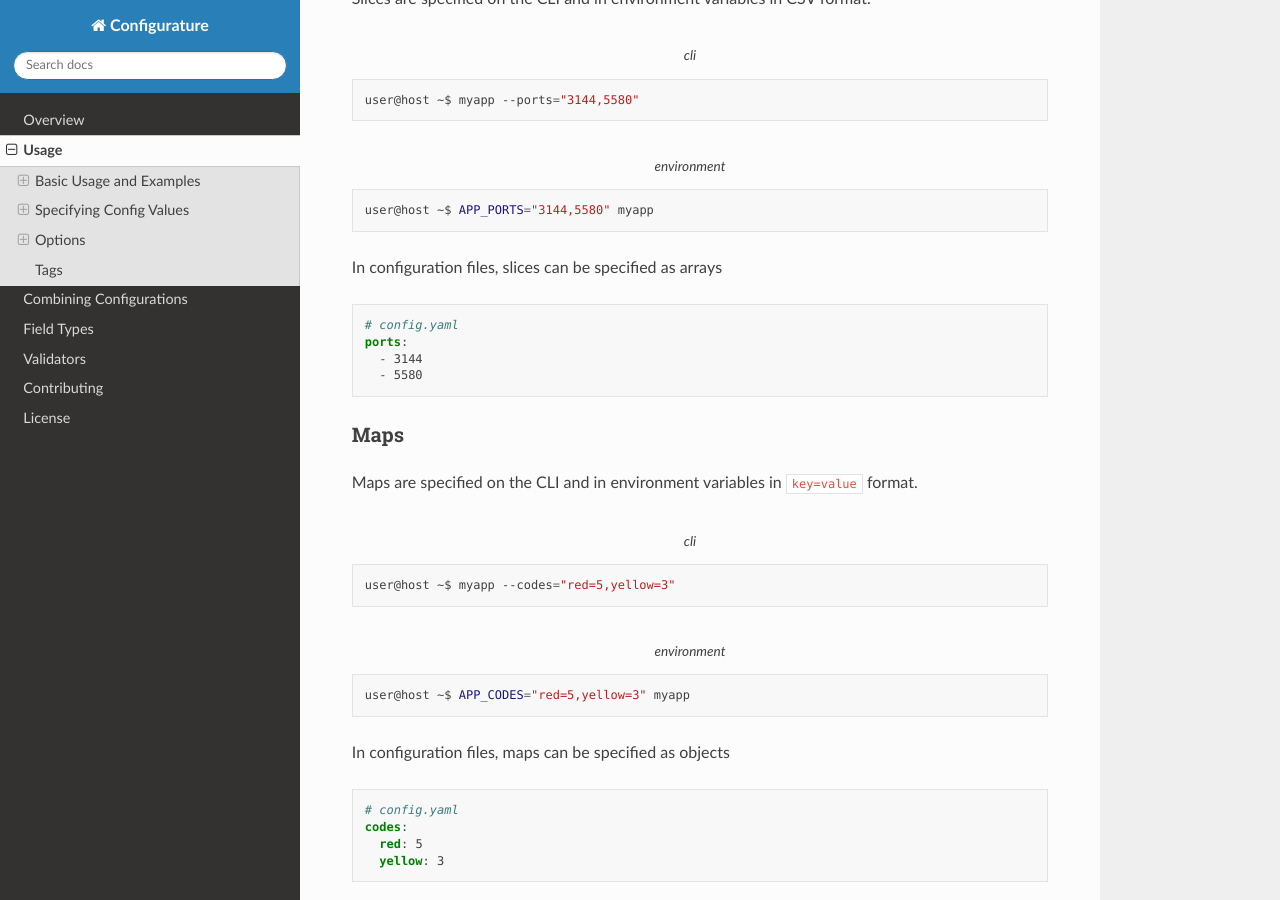
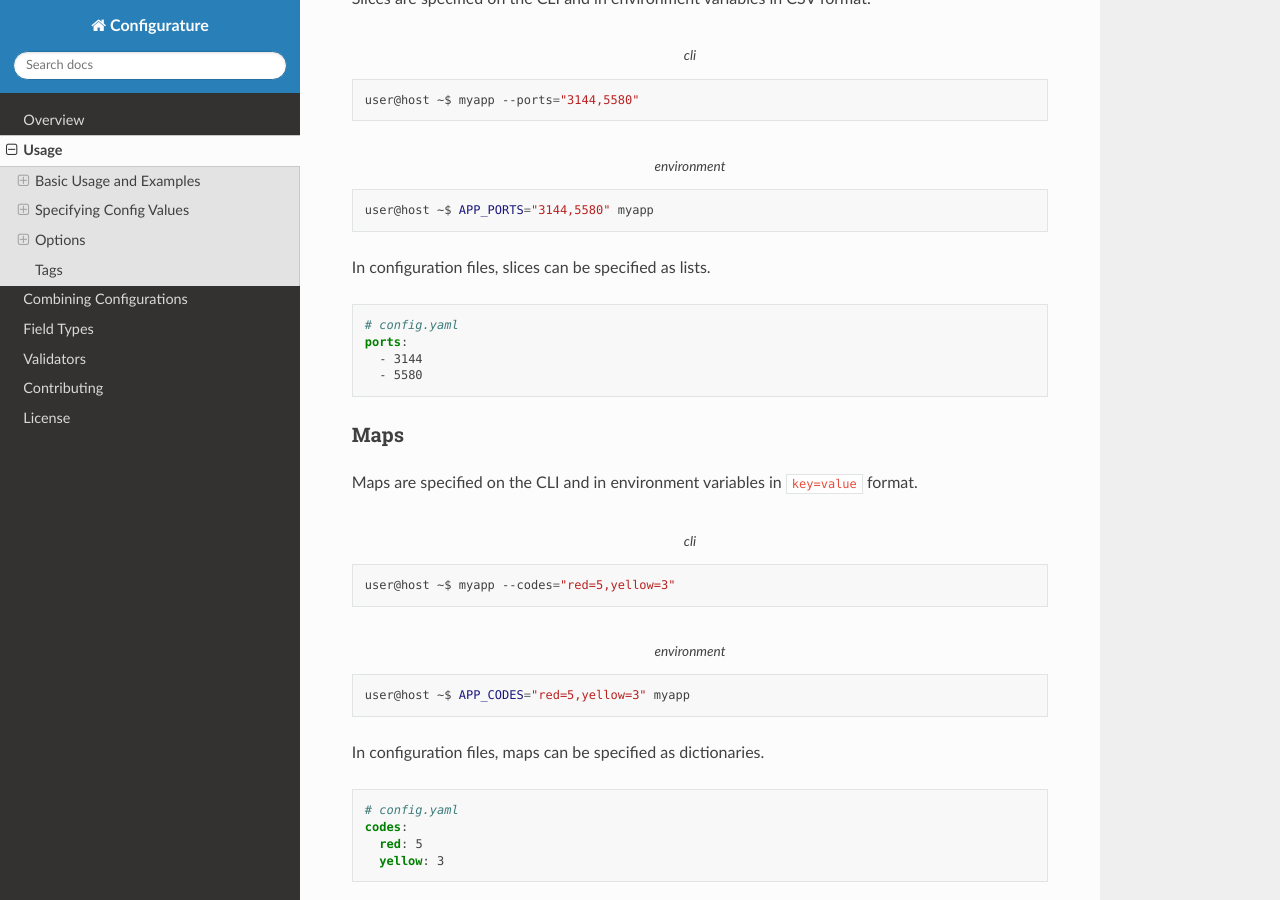
Before and after one commit to imoore76/configurature, a Sphinx documentation site: the page built from docs/usage.rst, in a window 1280 px wide and 900 px high, scrolled down 4279 px. Built offline with Sphinx 7.4.7 and the Read the Docs theme 3.1.0, drawn with Linux system fonts in a browser that asks for light colours.

Commit message:
Update verbiage

```diff
--- a/docs/usage.rst
+++ b/docs/usage.rst
@@ -243,7 +243,7 @@ Slices are specified on the CLI and in environment variables in CSV format.
 
     user@host ~$ APP_PORTS="3144,5580" myapp
 
-In configuration files, slices can be specified as arrays
+In configuration files, slices can be specified as lists.
 
 .. code-block:: yaml
 
@@ -266,7 +266,7 @@ Maps are specified on the CLI and in environment variables in ``key=value`` form
 
     user@host ~$ APP_CODES="red=5,yellow=3" myapp
 
-In configuration files, maps can be specified as objects
+In configuration files, maps can be specified as dictionaries.
 
 .. code-block:: yaml
 
```
